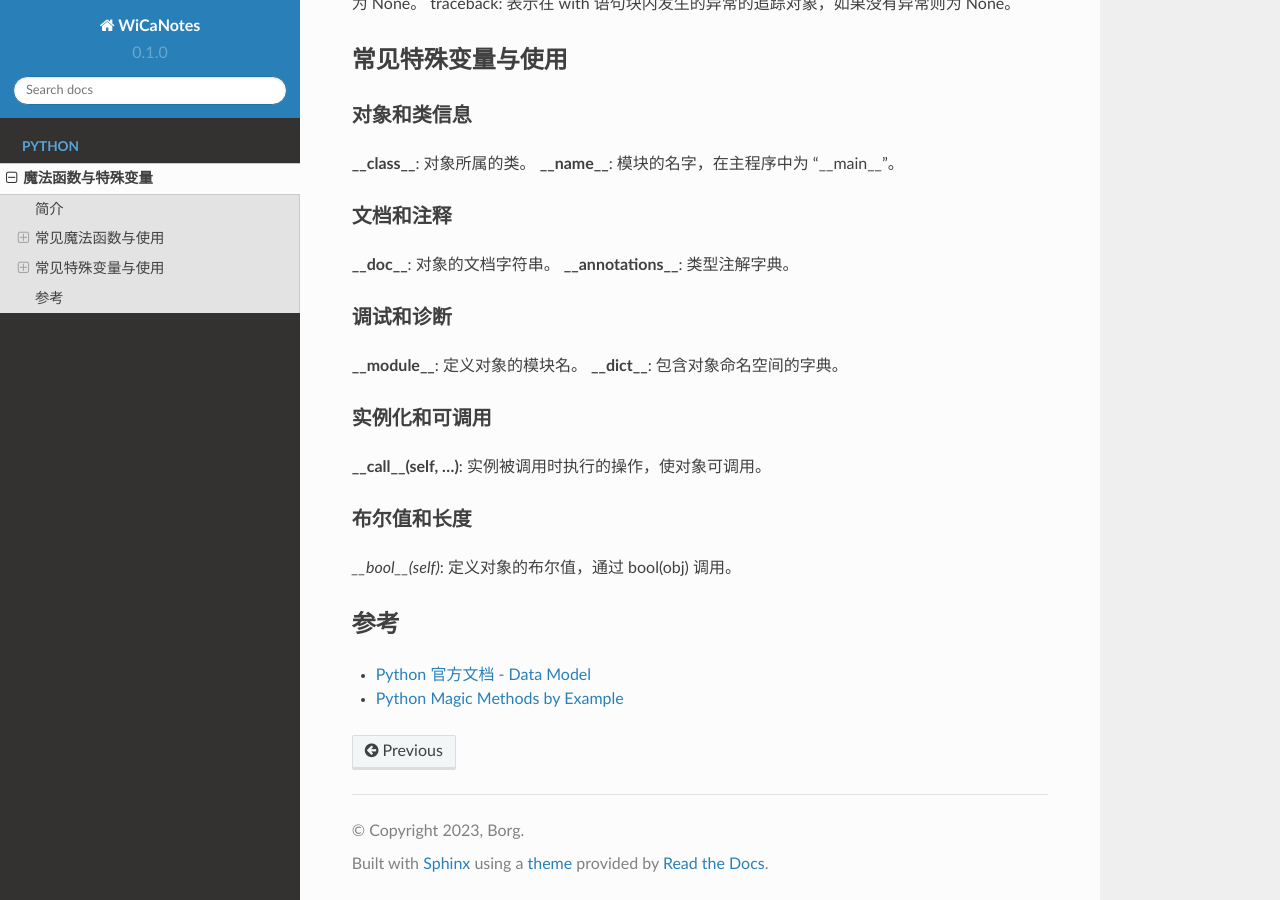
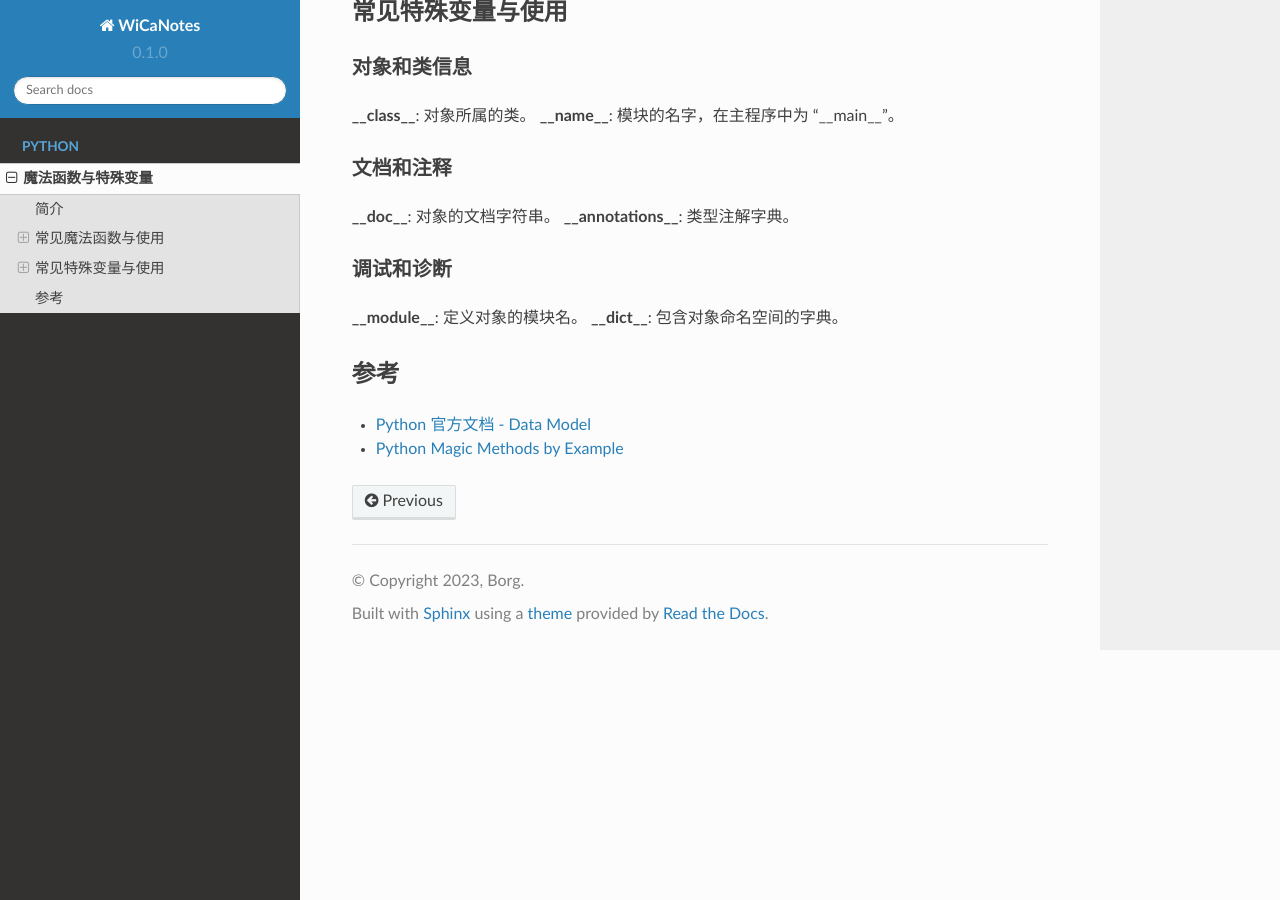
Before and after one commit to boyin96/WiCaNotes, a Sphinx documentation site: the page built from docs/source/magic_functions.rst, in a window 1280 px wide and 900 px high, scrolled down 3440 px. Built offline with Sphinx 7.4.7 and the Read the Docs theme 2.0.0, drawn with Linux system fonts in a browser that asks for light colours; pages that are not in the unit, such as notebooks, are missing from menus.

Commit message:
Update magic_functions.rst

```diff
--- a/docs/source/magic_functions.rst
+++ b/docs/source/magic_functions.rst
@@ -124,13 +124,7 @@ traceback: 表示在 with 语句块内发生的异常的追踪对象，如果没
 **__module__**: 定义对象的模块名。
 **__dict__**: 包含对象命名空间的字典。
 
-实例化和可调用
-^^^^^^^^^^^^^^^^
-**__call__(self, ...)**: 实例被调用时执行的操作，使对象可调用。
 
-布尔值和长度
-^^^^^^^^^^^^^^^^
-*__bool__(self)*: 定义对象的布尔值，通过 bool(obj) 调用。
 
 
 参考
```
